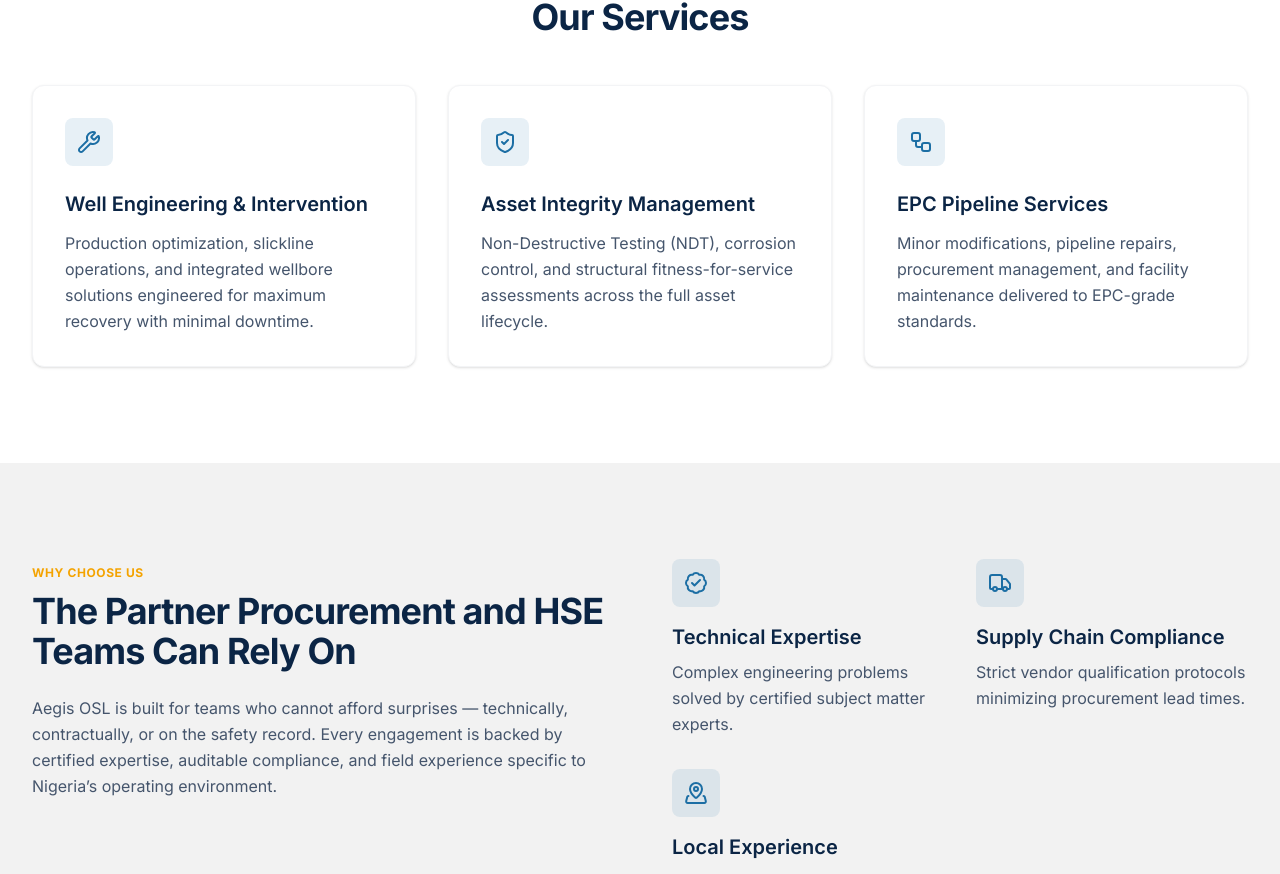
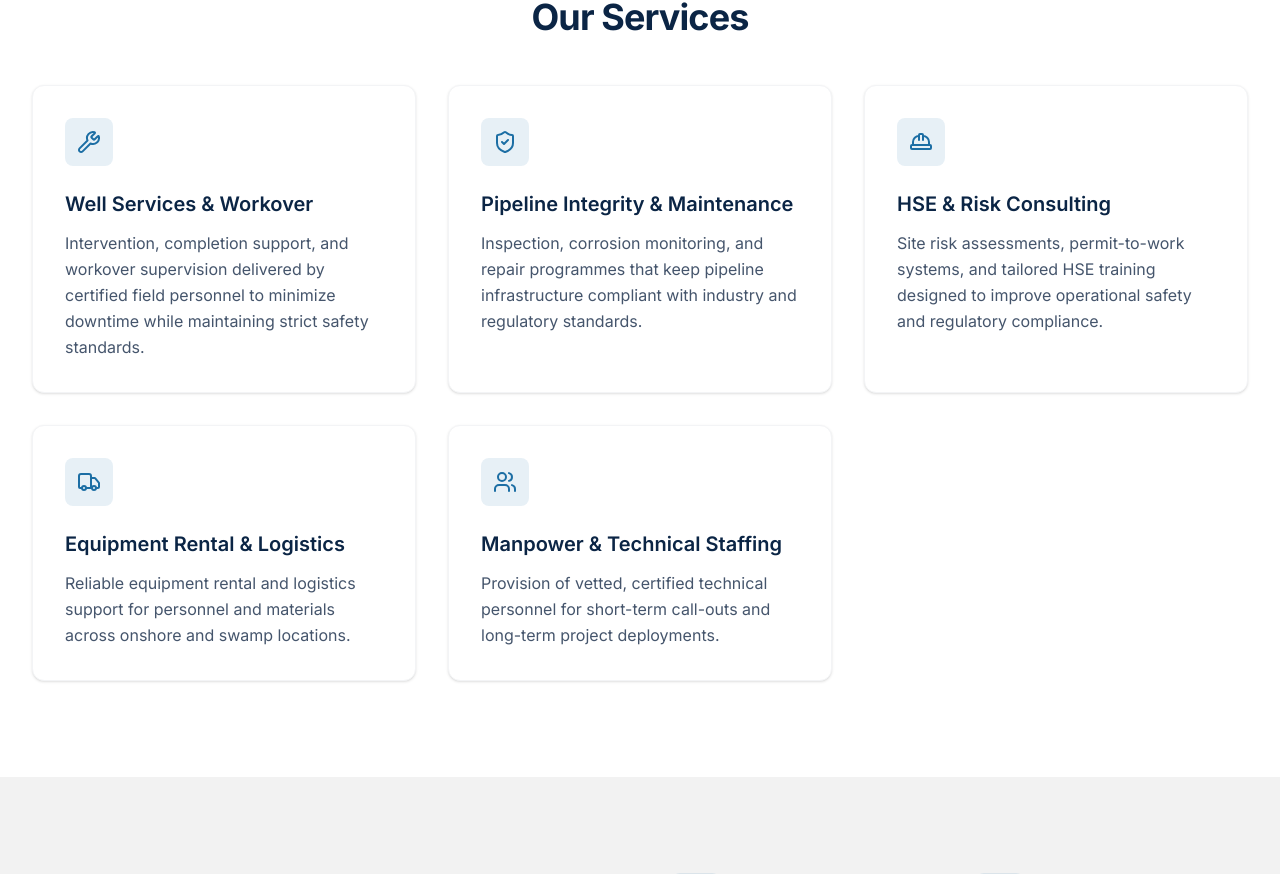
Before and after one commit to BICD-dev/aegis-sol, a React (Vite) app: page / in a window 1280 px wide. Shown: the part 1637-2511 px from the top of the page. Built offline with nearby package versions, Linux system fonts and the light colour scheme.

Commit message:
chore: tailor services to company profile

```diff
--- a/src/data/services.ts
+++ b/src/data/services.ts
@@ -1,26 +1,46 @@
-import { Wrench, ShieldCheck, Workflow } from 'lucide-react';
+import {
+  Wrench,
+  ShieldCheck,
+  Truck,
+  Users,
+  HardHat,
+} from 'lucide-react';
 import type { Service } from '../types/service';
 
 export const services: Service[] = [
   {
-    id: 'well-engineering',
+    id: 'well-services',
     icon: Wrench,
-    title: 'Well Engineering & Intervention',
+    title: 'Well Services & Workover',
     description:
-      'Production optimization, slickline operations, and integrated wellbore solutions engineered for maximum recovery with minimal downtime.',
+      'Intervention, completion support, and workover supervision delivered by certified field personnel to minimize downtime while maintaining strict safety standards.',
   },
   {
-    id: 'asset-integrity',
+    id: 'pipeline-integrity',
     icon: ShieldCheck,
-    title: 'Asset Integrity Management',
+    title: 'Pipeline Integrity & Maintenance',
     description:
-      'Non-Destructive Testing (NDT), corrosion control, and structural fitness-for-service assessments across the full asset lifecycle.',
+      'Inspection, corrosion monitoring, and repair programmes that keep pipeline infrastructure compliant with industry and regulatory standards.',
   },
   {
-    id: 'epc-pipeline',
-    icon: Workflow,
-    title: 'EPC Pipeline Services',
+    id: 'hse-consulting',
+    icon: HardHat,
+    title: 'HSE & Risk Consulting',
     description:
-      'Minor modifications, pipeline repairs, procurement management, and facility maintenance delivered to EPC-grade standards.',
+      'Site risk assessments, permit-to-work systems, and tailored HSE training designed to improve operational safety and regulatory compliance.',
+  },
+  {
+    id: 'equipment-rental',
+    icon: Truck,
+    title: 'Equipment Rental & Logistics',
+    description:
+      'Reliable equipment rental and logistics support for personnel and materials across onshore and swamp locations.',
+  },
+  {
+    id: 'technical-staffing',
+    icon: Users,
+    title: 'Manpower & Technical Staffing',
+    description:
+      'Provision of vetted, certified technical personnel for short-term call-outs and long-term project deployments.',
   },
 ];
```
